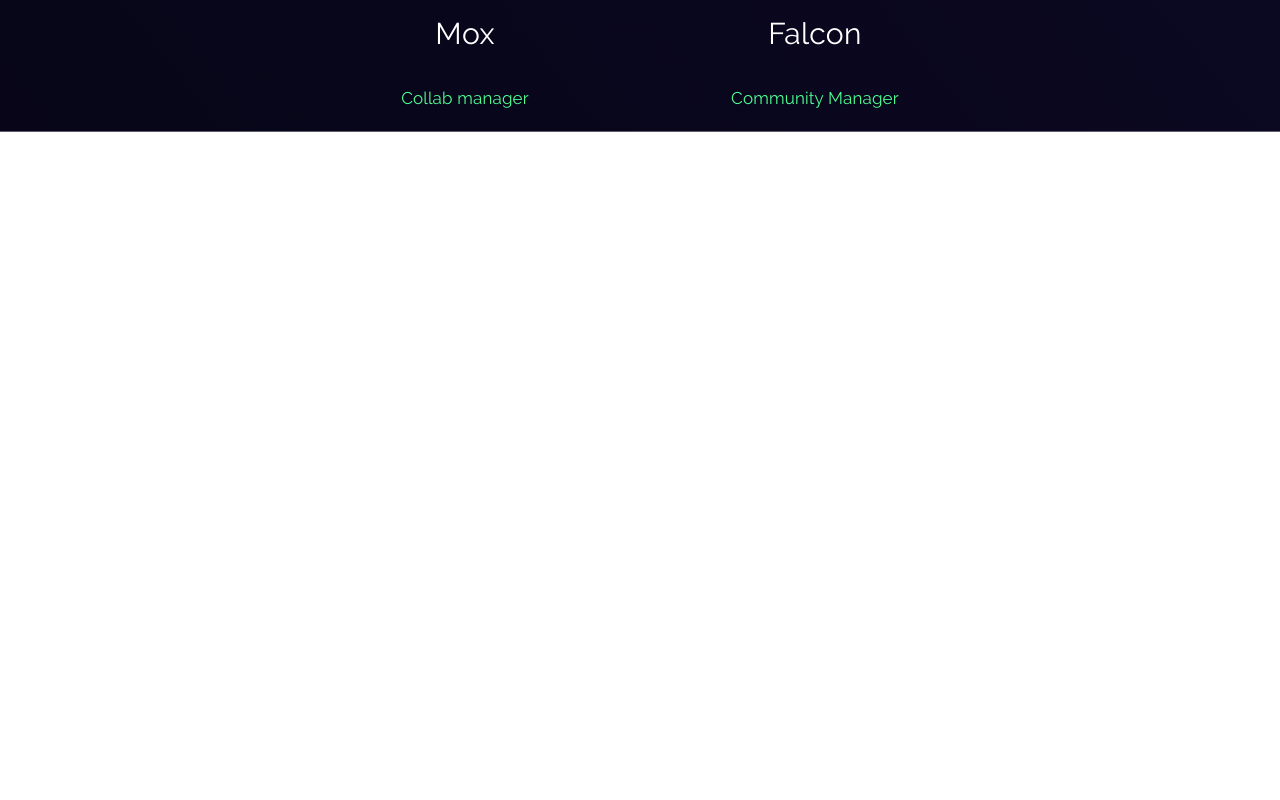
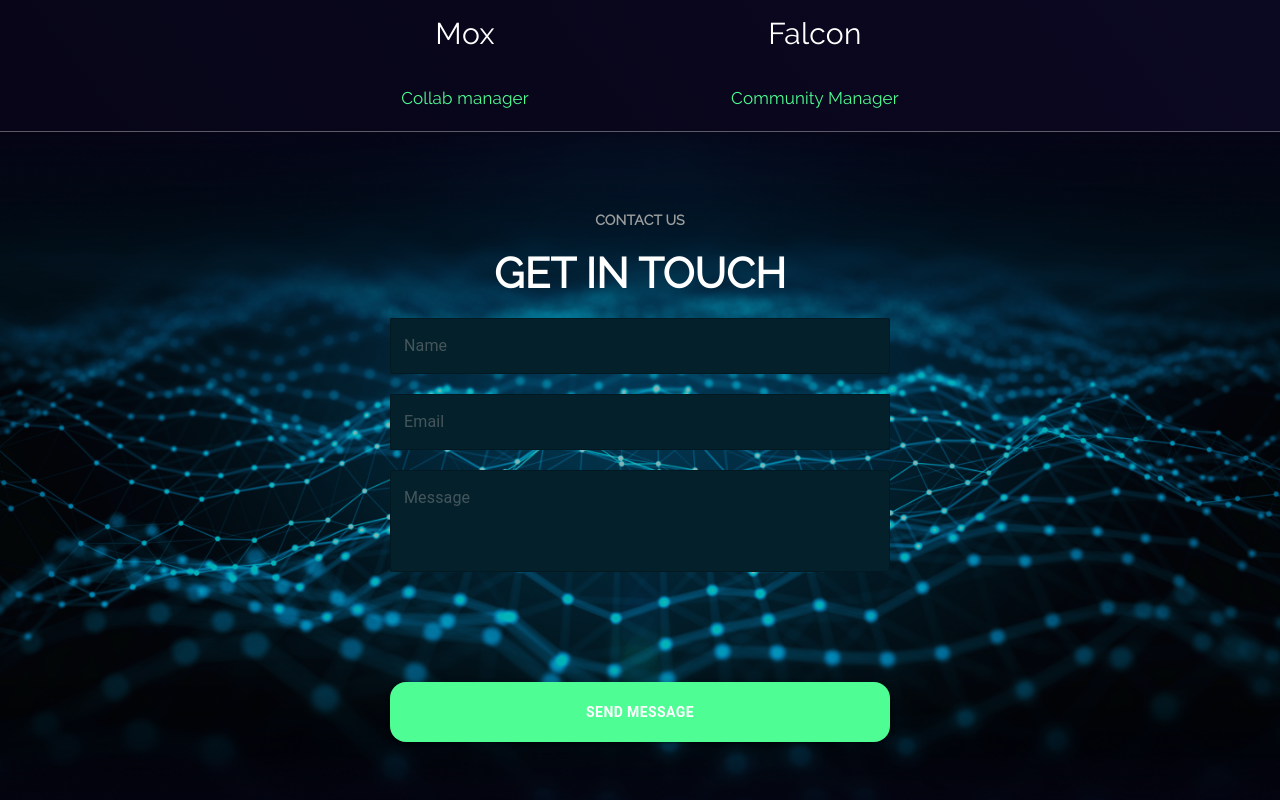
Before and after one commit to Usman3070/digitalWebCreation, a React (Create React App) app: page / in a window 1280 px wide. Shown: the part 10640-11440 px from the top of the page. Before the commit the page ends 10772 px from the top, so only its background shows below. Built offline with nearby package versions, Linux system fonts and the light colour scheme.

Commit message:
StakingPage

```diff
--- a/src/App.js
+++ b/src/App.js
@@ -125,12 +125,12 @@ function App() {
         <Team />
       </Box>
       {/* Responsive problem in this component */}
-      {/* <Box className={classes.collectionContainer} sx={{ width: "100%" }}>
+      <Box className={classes.collectionContainer} sx={{ width: "100%" }}>
         <Contact />
       </Box>
       <Box className={classes.footer}>
         <Footer />
-      </Box> */}
+      </Box>
     </>
   );
 }
```
